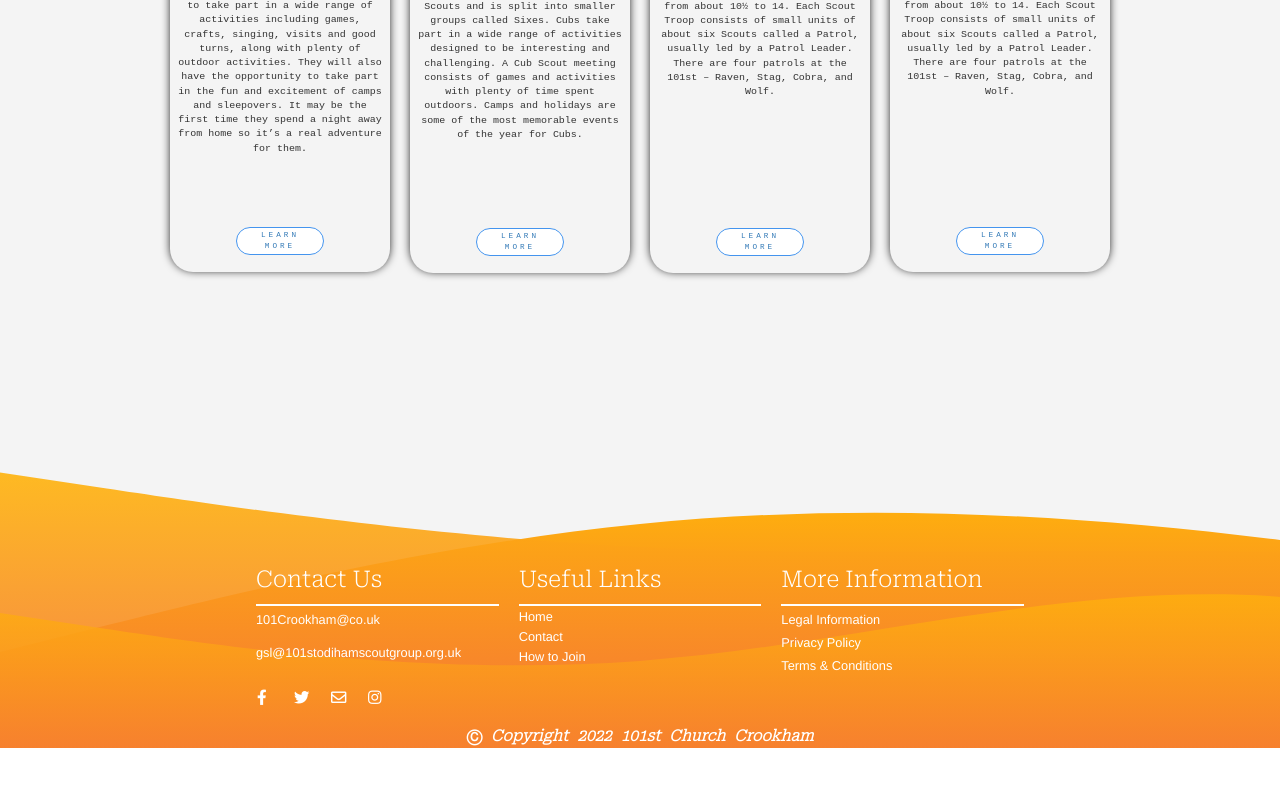
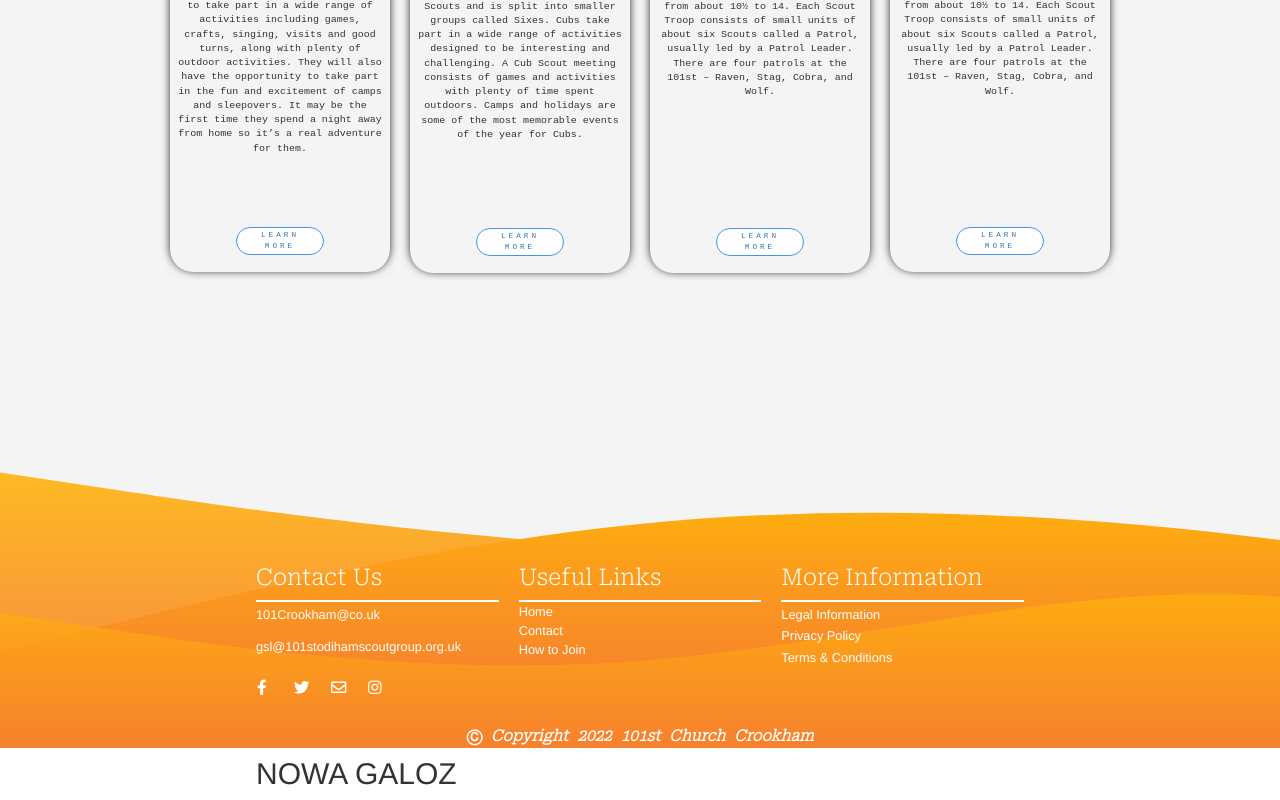
Before and after one commit to zee-creato/scouts.website, an Angular app: page / in a window 1280 px wide. Shown: the part 2673-3473 px from the top of the page. Before the commit the page ends 3440 px from the top, so only its background shows below. Built offline with nearby package versions, Linux system fonts and the light colour scheme.

Commit message:
ADD NOWA GALAZ

```diff
--- a/src/app/components/copyright/copyright.component.html
+++ b/src/app/components/copyright/copyright.component.html
@@ -3,3 +3,7 @@
 
 
 </div>
+
+
+
+<H2>NOWA GALOZ</H2>
```
